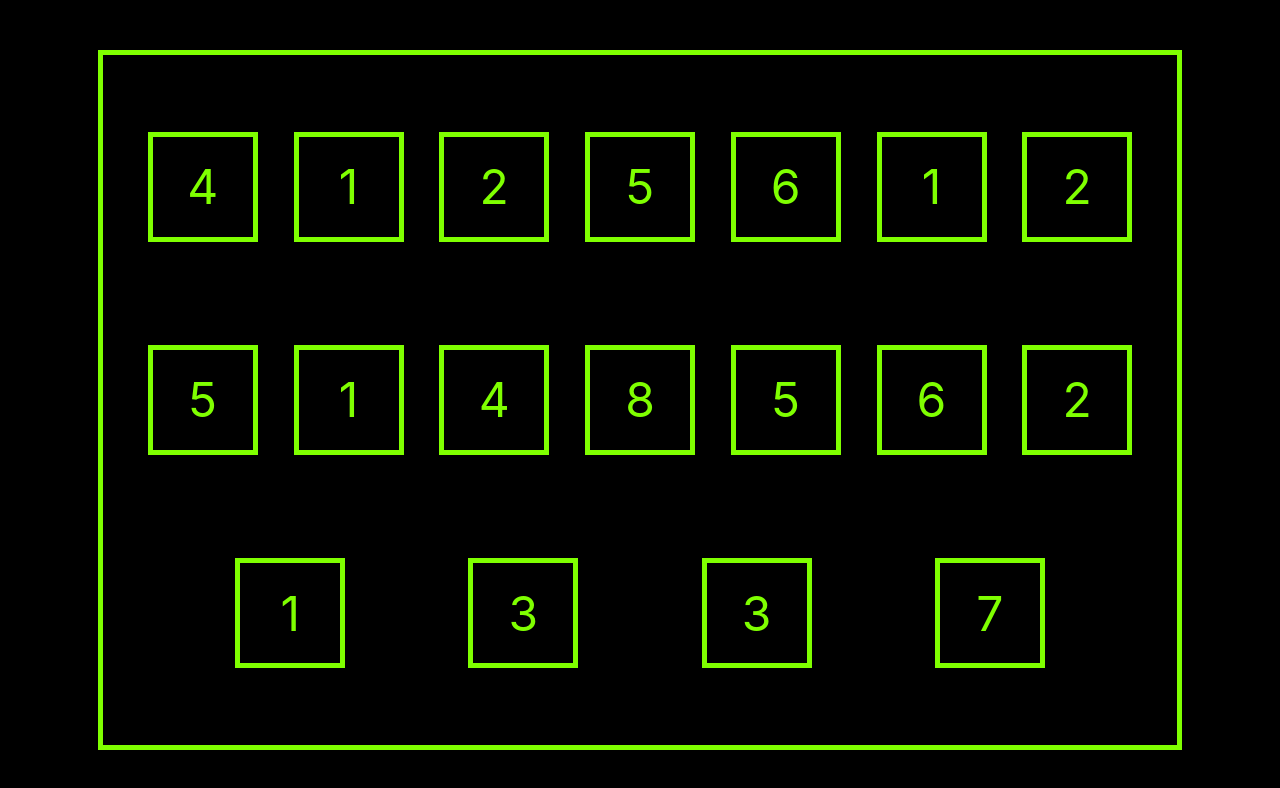
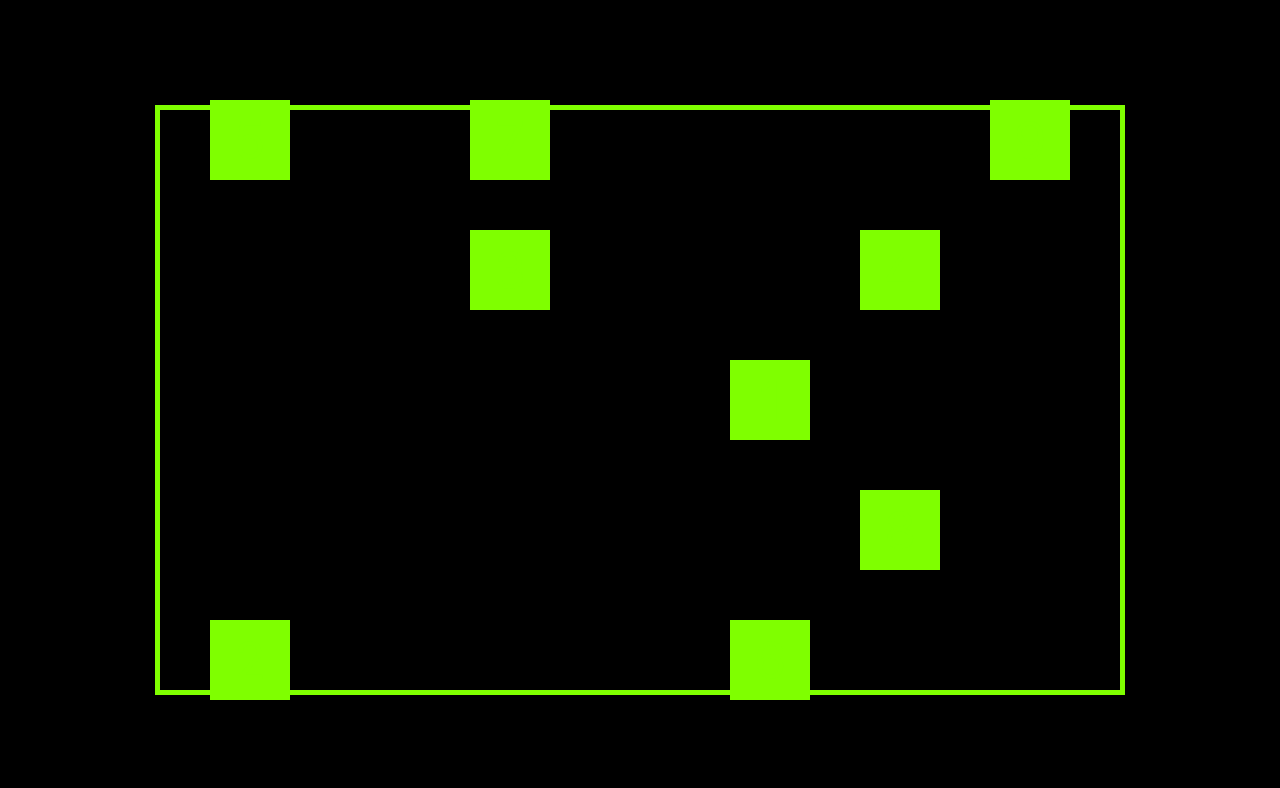
Before and after one commit to mhdmhsni/Ai, a React (Create React App) app: page /board in a window 1280 px wide. Shown: the top 788 px of the page. Built offline with nearby package versions, Linux system fonts and the light colour scheme.

Commit message:
implement the basic logic

```diff
--- a/src/components/Card.tsx
+++ b/src/components/Card.tsx
@@ -1,10 +1,15 @@
-import { FC } from "react";
+import { FC, MouseEventHandler, useEffect, useState } from "react";
+
+interface CardPositions {
+  x: number;
+  y: number;
+}
 
 type defaultProps = {
   /**
-   * hide the number after how many milliseconds
+   * Whether to show the card content or not
    */
-  hideAfter: number;
+  revealed: boolean;
 };
 
 type Props = {
@@ -12,10 +17,19 @@ type Props = {
    * number to render as cards's value
    */
   cardNumber: number;
+
+  cardClickHandler: MouseEventHandler<HTMLDivElement>;
 } & Partial<defaultProps>;
 
-const Card: FC<Props> = ({ hideAfter = 10, cardNumber }) => {
-  return <div className="card">{cardNumber}</div>;
+const Card: FC<Props> = ({ revealed = true, cardNumber, cardClickHandler }) => {
+  return (
+    <div
+      onClick={(e) => cardClickHandler(e)}
+      className={`card ${!revealed && cardNumber ? "card-hidden" : ""}`}
+    >
+      {cardNumber ? cardNumber : ""}
+    </div>
+  );
 };
 
 export default Card;
--- a/src/components/Difficulties.tsx
+++ b/src/components/Difficulties.tsx
@@ -1,7 +1,7 @@
 import { useState } from "react";
 import { useNavigate } from "react-router";
 
-type DifficultyLevel = "Human" | "Chimpanzee" | "Ai (愛)";
+export type DifficultyLevel = "Human" | "Chimpanzee" | "Ai (愛)";
 
 const Difficulties = () => {
   const [difficulties] = useState<DifficultyLevel[]>([
--- a/src/routes/Board.tsx
+++ b/src/routes/Board.tsx
@@ -1,25 +1,93 @@
-import { useEffect, useState } from "react";
+import { useCallback, useEffect, useState } from "react";
+import { useNavigate } from "react-router";
 import Card from "../components/Card";
+import { DifficultyLevel } from "../components/Difficulties";
+
+const mapDifficultyToTime = (difficulty: DifficultyLevel) => {
+  if (difficulty === "Human") return 12000;
+  if (difficulty === "Chimpanzee") return 5000;
+  if (difficulty === "Ai (愛)") return 500;
+  return 0;
+};
+const cards = [1, 2, 3, 4, 5, 6, 7, 8, 9];
 
 const Board = () => {
-  const generateRandomDigit = () => Math.floor(Math.random() * 8) + 1;
-
-  const [cards, setCards] = useState<number[]>([]);
-  const [generated, setGenerated] = useState<boolean>(false);
+  let [board, setBoard] = useState<Array<number>>(Array(35).fill(0));
+  const [usedIndexes, setUsedIndexes] = useState<number[]>([]);
+  const [nextNumber, setNextNumber] = useState<number>(1);
+  const navigate = useNavigate();
 
   useEffect(() => {
-    if (!generated) {
-      setGenerated(true);
-      for (let i = 1; i < 10; i++) {
-        setCards((state) => [...state, ...[generateRandomDigit()]]);
+    if (cards.length > 0) {
+      let updatedBoard: number[] = [];
+
+      const randomIndex = Math.floor(Math.random() * 35);
+      if (!usedIndexes.includes(randomIndex)) {
+        setUsedIndexes((state) => [...state, randomIndex]);
+        const firstCardNumber = cards.splice(0, 1)[0];
+
+        updatedBoard = [
+          ...board.slice(0, randomIndex),
+          firstCardNumber,
+          ...board.slice(randomIndex + 1),
+        ];
+        setBoard(updatedBoard);
+      } else {
+        setUsedIndexes((state) => [...state]);
       }
     }
-  }, [cards.length, generated]);
+  }, [board, usedIndexes]);
+
+  const hideAfterTimeout = useCallback(() => {
+    const url = new URL(window.location.href);
+    const difficulty = url.searchParams.get("difficulty")! as DifficultyLevel;
+    return () =>
+      setTimeout(() => {
+        setRevealed(false);
+      }, mapDifficultyToTime(difficulty));
+  }, []);
+
+  const [revealed, setRevealed] = useState<boolean>(true);
+  useEffect(() => {
+    const timeout = hideAfterTimeout()();
+    return () => {
+      clearTimeout(timeout);
+    };
+  }, [hideAfterTimeout]);
+
+  const removeTheCardFromBoard = (num: number) => {
+    const index = board.indexOf(num);
+    const updatedBoard = [
+      ...board.slice(0, index),
+      0,
+      ...board.slice(index + 1),
+    ];
+    setBoard(updatedBoard);
+  };
+
+  const clickHandler = (e: React.MouseEvent<HTMLDivElement, MouseEvent>) => {
+    const num = parseInt(e.currentTarget.innerText, 10);
+    if (num === nextNumber) {
+      removeTheCardFromBoard(num);
+      setNextNumber((state) => state + 1);
+      if (nextNumber === 9) {
+        alert("Hey you are as good as a chimpanzee! Congrats! :D :P");
+      }
+    } else {
+      alert("You are not chimpanzee enough, sorry! :(((");
+      navigate({ pathname: "/" }, { replace: true });
+    }
+  };
 
   return (
     <div className="board">
-      {cards.map((el, key) => (
-        <Card cardNumber={el} key={key} />
+      {board.map((el, key) => (
+        <Card
+          cardClickHandler={clickHandler}
+          cardNumber={el}
+          revealed={revealed}
+          key={key}
+        />
       ))}
     </div>
   );
--- a/src/routes/Root.tsx
+++ b/src/routes/Root.tsx
@@ -6,7 +6,7 @@ const Root = () => {
   const [playMusic, setPlayMusic] = useState<boolean>(false);
 
   useEffect(() => {
-    setPlayMusic(false);
+    setPlayMusic(true);
   }, []);
 
   return (
--- a/src/scss/core/_animations.scss
+++ b/src/scss/core/_animations.scss
@@ -1,20 +1,18 @@
 @keyframes TitleAnimation {
   0%,
   100% {
-    background-color: $color-black;
+    background-color: $color-primary;
     color: $color-black;
-    border: solid 4px $color-black;
   }
   50% {
     background-color: $color-primary;
-    color: $color-black;
-    border: solid 4px $color-primary;
+    color: $color-primary;
   }
 }
 
 .title-animation {
   animation-name: TitleAnimation;
   animation-timing-function: ease;
-  animation-duration: 1.5s;
+  animation-duration: 3s;
   animation-iteration-count: infinite;
 }
--- a/src/scss/core/_board.scss
+++ b/src/scss/core/_board.scss
@@ -1,10 +1,14 @@
 .board {
-  width: 80vw;
-  height: 80vh;
   border: 5px solid $color-primary;
-  padding: 25px;
-  display: flex;
-  justify-content: space-evenly;
-  align-items: center;
-  flex-wrap: wrap;
+  padding: 50px;
+  display: grid;
+  height: 60vh;
+  gap: 50px;
+
+  // each box is 200px by 200px
+  grid-template-rows: auto auto;
+  grid-template-columns: auto auto auto auto auto auto auto;
+
+  //  Change  values 👇  to experiment
+  align-content: center;
 }
--- a/src/scss/core/_card.scss
+++ b/src/scss/core/_card.scss
@@ -1,10 +1,19 @@
 .card {
-  width: 100px;
-  height: 100px;
-  border: 5px solid $color-primary;
+  width: 80px;
+  height: 80px;
   display: flex;
   justify-content: center;
   align-items: center;
-  font-size: 3rem;
-  margin: 1rem;
+  font-size: 2rem;
+  user-select: none;
+  pointer-events: none;
+
+  &-hidden {
+    background-color: $color-primary;
+    pointer-events: all;
+  }
+
+  &:hover {
+    cursor: pointer;
+  }
 }
--- a/src/scss/core/_main.scss
+++ b/src/scss/core/_main.scss
@@ -1,17 +1,20 @@
+html,
 body {
   margin: 0;
+  padding: 0;
   font-family: $font-family;
   -webkit-font-smoothing: antialiased;
   -moz-osx-font-smoothing: grayscale;
-  background-color: black;
+  background-color: $color-black;
+  width: 100vw;
   min-height: 100vh;
+  font-size: calc(10px + 2vmin);
+  color: $color-primary;
+  text-transform: uppercase;
+  text-align: center;
   display: flex;
-  flex-direction: column;
+  justify-content: center;
   align-items: center;
-  justify-content: center;
-  font-size: calc(10px + 2vmin);
-  color: chartreuse;
-  text-transform: uppercase;
 }
 
 code {
```
Also changed, not shown: src/index.tsx (+3 -5 lines).
